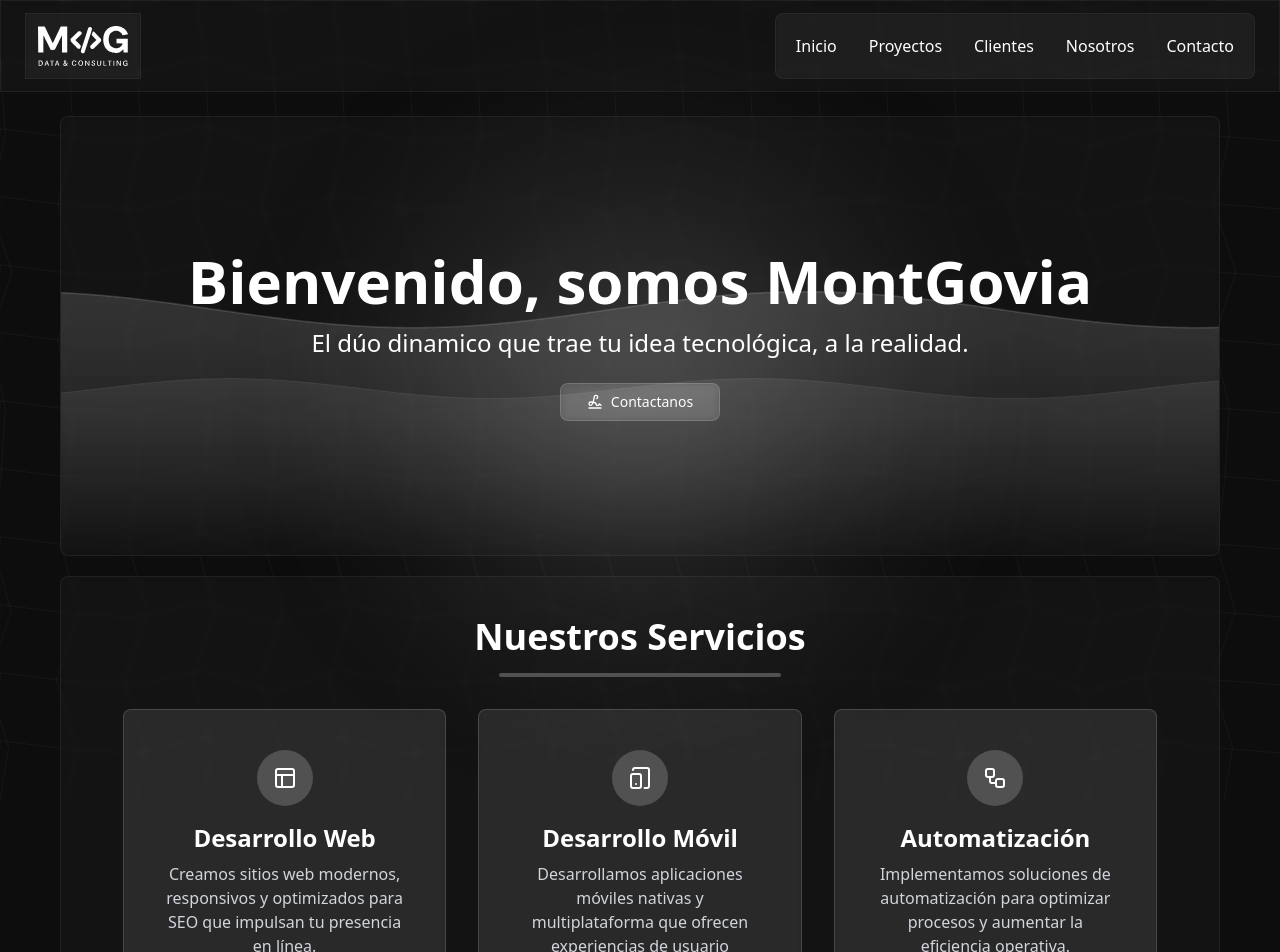
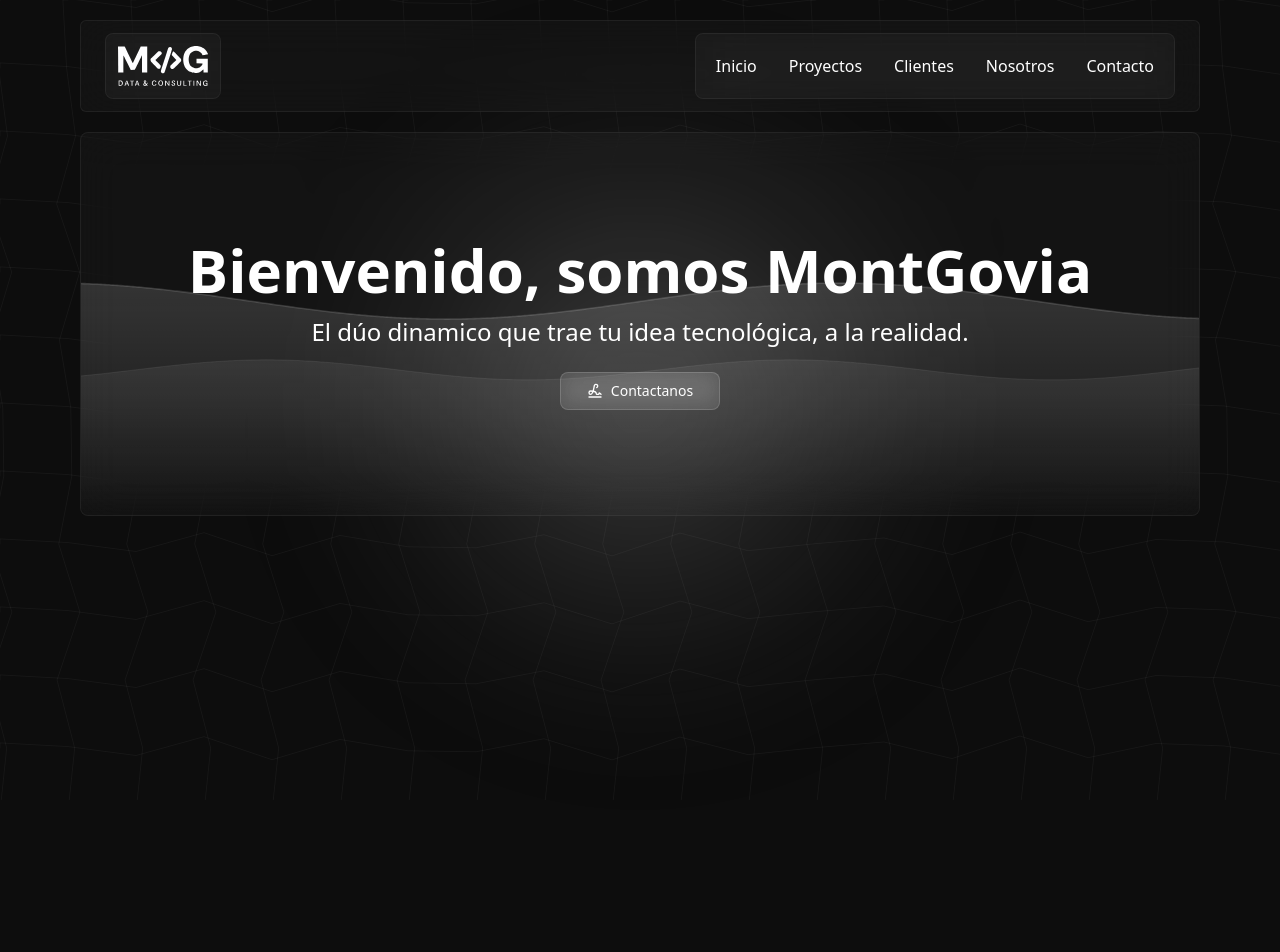
Before and after one commit to MontGovia/montgovia.github.io, a Next.js app: page / in a window 1280 px wide. Shown: the top 952 px of the page. After the commit the page ends 800 px from the top, so only its background shows below. Built offline with nearby package versions, Linux system fonts and the light colour scheme.

Commit message:
Revert "feat: enhance Home page layout with new HomeContent component and adjust FrostedGlassNavbar positioning"
This reverts commit df7dbde4b6b41ad08e3806193bd4faabbd93512e.

```diff
--- a/src/app/globals.css
+++ b/src/app/globals.css
@@ -2,7 +2,6 @@
 
 :root {
     --primary: #0d0d0d;
-    --accent: #515151;
 
     /* Frosted Glass Colors */
     --frosted-glass-bg: rgba(92, 92, 92, 0.096);
@@ -15,59 +14,18 @@
 
 .bg-frosted-glass {
     background: var(--frosted-glass-bg);
-    --tw-backdrop-blur: blur(2px);
-    -webkit-backdrop-filter: var(--tw-backdrop-blur,) var(--tw-backdrop-brightness,) var(--tw-backdrop-contrast,) var(--tw-backdrop-grayscale,) var(--tw-backdrop-hue-rotate,) var(--tw-backdrop-invert,) var(--tw-backdrop-opacity,) var(--tw-backdrop-saturate,) var(--tw-backdrop-sepia,);
-    backdrop-filter: var(--tw-backdrop-blur,) var(--tw-backdrop-brightness,) var(--tw-backdrop-contrast,) var(--tw-backdrop-grayscale,) var(--tw-backdrop-hue-rotate,) var(--tw-backdrop-invert,) var(--tw-backdrop-opacity,) var(--tw-backdrop-saturate,) var(--tw-backdrop-sepia,);
+    backdrop-filter: blur(20px);
+    -webkit-backdrop-filter: blur(10px);
     border: 1px solid var(--frosted-glass-border);
 }
 
 .bg-opaque-glass {
     background: var(--opaque-glass-bg);
-    --tw-backdrop-blur: blur(4px);
-    -webkit-backdrop-filter: var(--tw-backdrop-blur,) var(--tw-backdrop-brightness,) var(--tw-backdrop-contrast,) var(--tw-backdrop-grayscale,) var(--tw-backdrop-hue-rotate,) var(--tw-backdrop-invert,) var(--tw-backdrop-opacity,) var(--tw-backdrop-saturate,) var(--tw-backdrop-sepia,);
-    backdrop-filter: var(--tw-backdrop-blur,) var(--tw-backdrop-brightness,) var(--tw-backdrop-contrast,) var(--tw-backdrop-grayscale,) var(--tw-backdrop-hue-rotate,) var(--tw-backdrop-invert,) var(--tw-backdrop-opacity,) var(--tw-backdrop-saturate,) var(--tw-backdrop-sepia,);
+    backdrop-filter: blur(10px);
+    -webkit-backdrop-filter: blur(10px);
     border: 1px solid var(--opaque-glass-border);
-}
-
-@property --tw-backdrop-blur {
-    syntax: "*";
-    inherits: false;
 }
 
 @theme inline {
     --color-primary: var(--primary);
-    --color-accent: var(--accent);
 }
-
-/* Hide Scrollbars &  Custom Selection */
-* {
-    scrollbar-width: none; /* Firefox */
-    -ms-overflow-style: none;  /* Internet Explorer 10+ */
-}
-
-::-webkit-scrollbar {
-    width: 0;
-}
-
-::-webkit-scrollbar-track {
-    background-color: black;
-}
-
-::-webkit-scrollbar-thumb {
-    background-color: #333;
-    border-radius: 3px;
-}
-
-::-webkit-scrollbar-thumb:hover {
-    background-color: #444;
-}
-
-::selection {
-    background-color: rgba(255, 255, 255, 0.2);
-    color: white;
-}
-
-::-moz-selection {
-    background-color: rgba(255, 255, 255, 0.2);
-    color: white;
-}
--- a/src/app/page.tsx
+++ b/src/app/page.tsx
@@ -10,13 +10,12 @@
 export default function Home() {
     const isDesktop = useIsDesktop(false);
     return (
-        <div className={`w-full min-h-screen text-white ${isDesktop ? "pb-5" : "pb-6"}`}>
+        <div className="w-full min-h-screen">
 
             {/* Content */}
-            <FrostedGlassNavbar />
-            <main className={`flex flex-col items-center ${isDesktop ? "px-15 pt-24" : "px-5 pt-21"}`}>
+            <main className={`flex flex-col items-center text-white pt-5 ${isDesktop ? "px-20" : "px-5"}`}>
+                <FrostedGlassNavbar />
                 <HomeSineWaveBanner />
-                <HomeContent />
             </main>
 
             {/* Background Effects */}
--- a/src/components/common/FrostedGlassNavbar.tsx
+++ b/src/components/common/FrostedGlassNavbar.tsx
@@ -17,7 +17,7 @@
     const [isOpen, setIsOpen] = useState(false)
 
     return (
-        <nav className="fixed items-center w-full bg-frosted-glass rounded-md px-4 py-3 z-50">
+        <nav className="items-center w-full bg-frosted-glass rounded-md px-4 py-3">
             {/* NavContet Container */}
             <div className="flex w-full h-full justify-between">
                 {/* Left Side - Logo */}
@@ -63,9 +63,9 @@
 
 function DesktopFrostedGlassNavbar() {
     return (
-        <nav className="fixed flex justify-between items-center w-full bg-frosted-glass px-6 py-3 z-50">
+        <nav className="flex justify-between items-center w-full bg-frosted-glass rounded-md px-6 py-3">
             {/* Left Side - Logo */}
-            <div className="flex items-center space-x-3 bg-frosted-glass p-3">
+            <div className="flex items-center space-x-3 bg-frosted-glass p-3 rounded-lg">
                 <Image
                     src="/montgovia-complete.svg"
                     alt="MontGovia Logo"
--- a/src/components/elements/HomeContent.tsx
+++ /dev/null
@@ -1,52 +0,0 @@
-import { PanelsTopLeft, TabletSmartphone, Workflow } from "lucide-react";
-
-const ServicesItems = [
-    {
-        id: "web-development",
-        title: "Desarrollo Web",
-        description: "Creamos sitios web modernos, responsivos y optimizados para SEO que impulsan tu presencia en línea.",
-        icon: <PanelsTopLeft />
-    },
-    {
-        id: "mobile-development",
-        title: "Desarrollo Móvil",
-        description: "Desarrollamos aplicaciones móviles nativas y multiplataforma que ofrecen experiencias de usuario excepcionales.",
-        icon: <TabletSmartphone />
-    },
-    {
-        id: "automatization",
-        title: "Automatización",
-        description: "Implementamos soluciones de automatización para optimizar procesos y aumentar la eficiencia operativa.",
-        icon: <Workflow />
-    }
-];
-
-export default function HomeContent() {
-    return (
-        <div className="relative w-full h-auto overflow-hidden bg-frosted-glass mt-5 rounded-lg p-10">
-            <div className="relative flex flex-col items-center text-center h-full rounded-lg">
-                <div className="flex flex-col items-center">
-                    <h2 className="text-4xl font-bold mb-4">Nuestros Servicios</h2>
-                    <div className="h-1 w-[85%] bg-accent rounded-lg" />
-                </div>
-
-                <div className="mt-8 flex flex-wrap justify-center gap-8 w-full">
-                    {ServicesItems.map((item) => (
-                        <div
-                            key={item.id}
-                            className="flex flex-col items-center bg-opaque-glass rounded-lg p-10 w-full md:w-[30%]"
-                        >
-                            <div className="bg-accent p-4 rounded-full mb-4">
-                                {item.icon}
-                            </div>
-                            <h3 className="text-2xl font-semibold mb-2">{item.title}</h3>
-                            <p className="text-center text-sm md:text-base text-gray-300">
-                                {item.description}
-                            </p>
-                        </div>
-                    ))}
-                </div>
-            </div>
-        </div>
-    );
-}
--- a/src/components/elements/HomeSineWaveBanner.tsx
+++ b/src/components/elements/HomeSineWaveBanner.tsx
@@ -113,8 +113,8 @@
     }, []);
 
     return (
-        <div className="relative w-full h-[55vh] overflow-hidden bg-frosted-glass mt-5 rounded-lg">
-            <div className="relative flex flex-col items-center justify-center text-center h-full rounded-lg p-5">
+        <div className="relative w-full h-[60vh] max-h-96 overflow-hidden bg-frosted-glass mt-5 rounded-lg">
+            <div className="relative flex flex-col items-center justify-center text-center h-[60vh] max-h-96 rounded-lg p-5">
                 <h1 className="text-4xl md:text-6xl font-bold mb-4">Bienvenido, somos MontGovia</h1>
                 <p className="text-lg md:text-2xl max-w-2xl">El dúo dinamico que trae tu idea tecnológica, a la realidad.</p>
                 <motion.button
```
